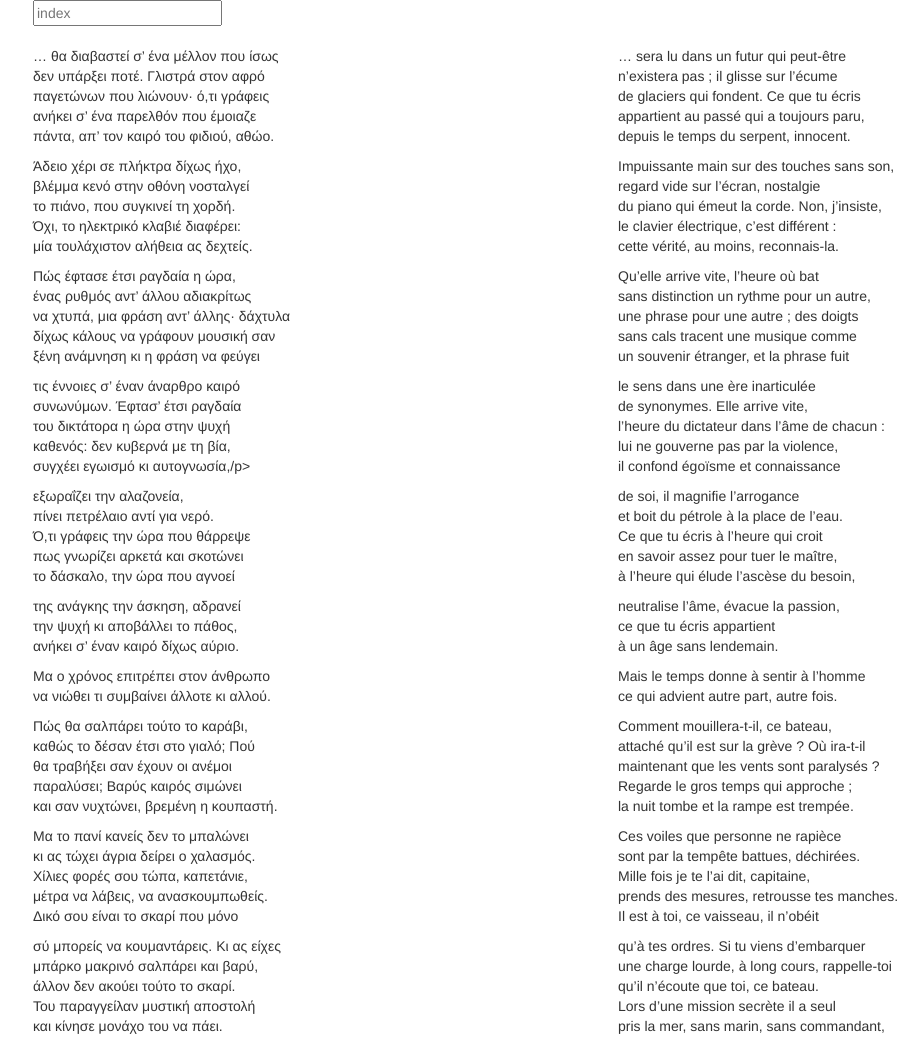
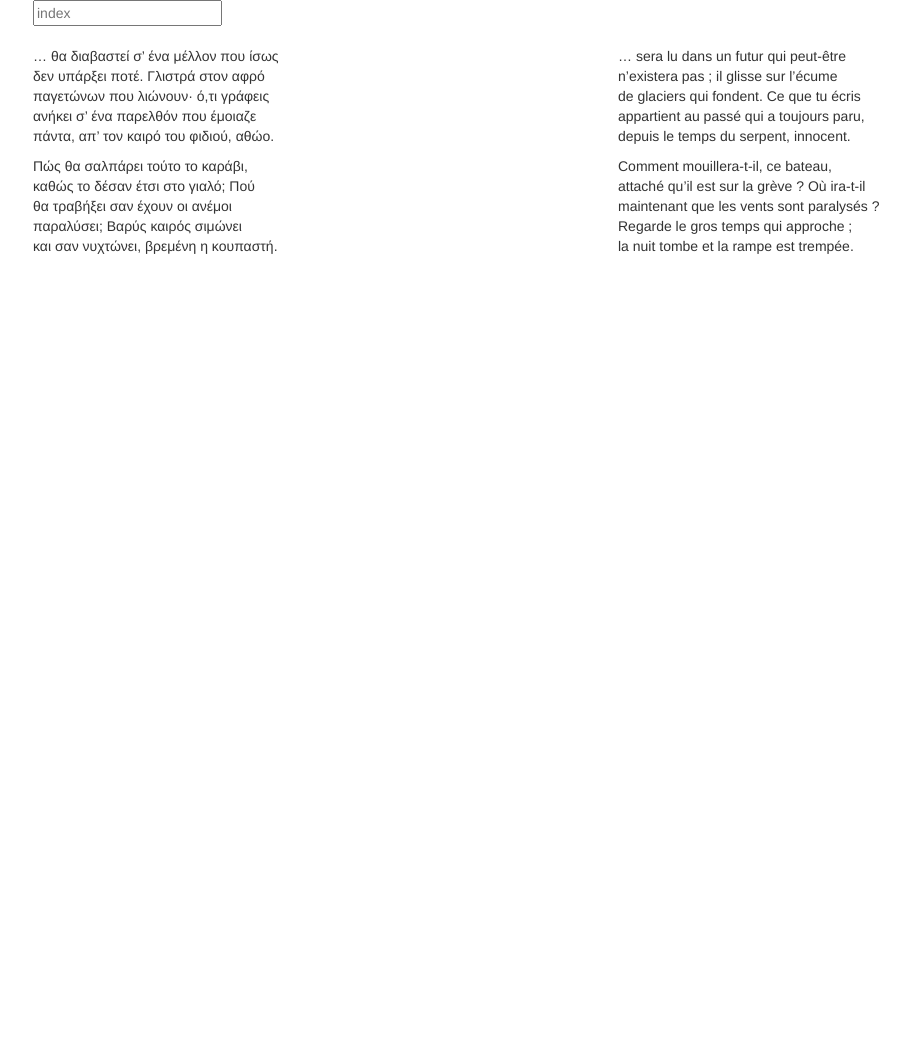
Before and after one commit to arozowykwiat/LeGrandVoyage, a plain HTML site: page app/index.html in a window 1280 px wide. Shown: the top 1039 px of the page, without its empty margins (37-961 px from the left). After the commit the page ends 800 px from the top, so only its background shows below. Drawn offline with nearby package versions, Linux system fonts and the light colour scheme; some packages are replaced by stand-ins of ours.

Commit message:
sauv 4 : idPoeme + iStrophe

```diff
--- a/app/index.html
+++ b/app/index.html
@@ -17,7 +17,7 @@
     <H1 ng-bind="po.poesie[index].title"></h1>
     <div ng-hide="po.poesieGrec[0].strophe" ng-bind-html="po.poesieGrec[0].strophe"></div>
     <H1 ng-bind="po.poesieGrec[index].title"></h1>
-    <div class="row" ng-repeat="poe in po.poesie|filter:{idPoeme:index}">
+    <div class="row" ng-repeat="poe in po.poesie|filter:{idPoeme:index}|filter:{idStrophe:1}:true">
     <div  class="col-sm-6">
             <p ng-bind-html="poe.stropheGr"></p>
     </div>
```
